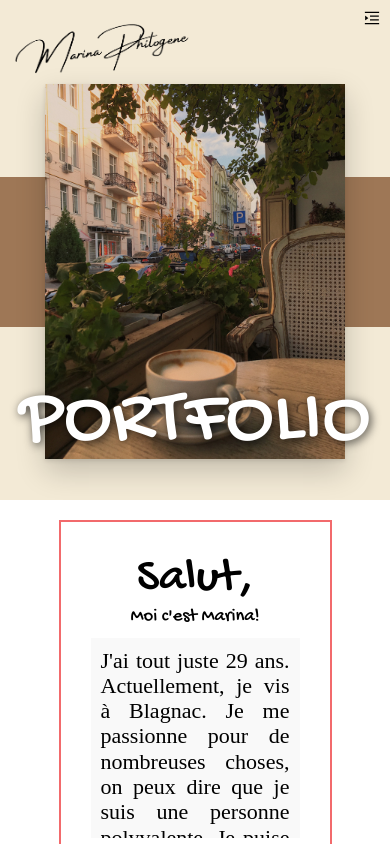
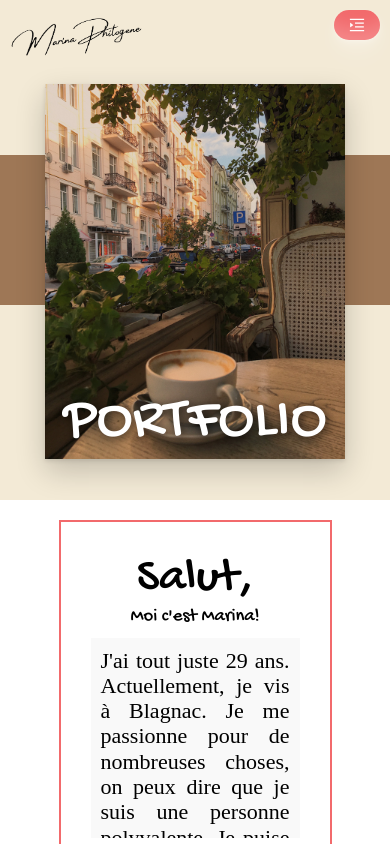
Before and after one commit to MP4code/Projet-Portfolio, a React (Create React App) app: page / in a window 390 px wide. Shown: the top 844 px of the page. Built offline with nearby package versions, Linux system fonts and the light colour scheme; a web font is replaced by a local one.

Commit message:
modification de la navbar mobile

```diff
--- a/src/App.js
+++ b/src/App.js
@@ -8,6 +8,7 @@
 import Projets from './component/Projets';
 import Footer from './Footer';
 import { ConfigProvider } from 'antd';
+
 
 function App() {
     return (
--- a/src/Navbar.js
+++ b/src/Navbar.js
@@ -40,7 +40,7 @@
                 onClose={() => setCollapsed(false)}
                 open={collapsed}
                 key="left"
-                style={{ backgroundColor: 'rgba(255, 255, 255, 0.6)', }}
+                style={{ backgroundColor: 'rgba(255, 255, 255, 0.6)' }}
             >
                 <nav className={`${scroll ? 'scroll' : ''}`}>
 
--- a/src/style/index.css
+++ b/src/style/index.css
@@ -38,7 +38,6 @@
 
 
 .monLogo {
-    margin: 0 5%;
     width: 300px;
 }
 
@@ -65,16 +64,16 @@
 
 .homeTitle {
     color: var(--secondary-color);
-    font-size: 100px;
+    font-size: 80px;
     position: absolute;
-    top: 23%;
-    left: 30%;
+    top: 24%;
+    left: 32%;
 }
 
 .homeTitleDeco {
     position: absolute;
-    top: 31%;
-    right: 23%;
+    top: 35%;
+    right: 22%;
     font-family: "Gochi Hand", cursive;
     font-weight: 400;
     font-style: normal;
@@ -464,8 +463,7 @@
     }
 
     .monLogo {
-        margin: 15% 15%;
-        width: 200px;
+        width: 150px;
     }
 
     .homeImage {
@@ -474,12 +472,7 @@
         left: auto;
         box-shadow: rgba(0, 0, 0, 0.2) 0px 12px 28px 0px, rgba(0, 0, 0, 0.1) 0px 2px 4px 0px, rgba(255, 255, 255, 0.05) 0px 0px 0px 1px inset;
     }
-     .homeTitle {
-        font-size: 48px;
-        top: 20%;
-        left: 50%;
 
-    }
 
 
     .backgroundDecor {
@@ -542,11 +535,6 @@
 
 /* Medium devices (landscape tablets, 768px and up) */
 @media only screen and (max-width: 768px) {
-
-
-    .monLogo {
-        margin: 0;
-    }
 
 
     .homeImage{
@@ -613,7 +601,7 @@
     }
 
     .homeTitle{
-        font-size: 80px;
+        font-size: 60px;
         color: white;
         text-shadow: 2px 2px 10px rgba(0, 0, 0, 0.7);
         position: absolute;
--- a/src/style/navbar.css
+++ b/src/style/navbar.css
@@ -54,6 +54,41 @@
     box-sizing: border-box;
 }
 
+.anticon[tabindex]{
+  background-color: #f26a6c;
+  border-radius: 100px;
+box-shadow: rgba(255, 255, 255, 0.2) 0 -25px 18px -14px inset,
+            rgba(255, 255, 255, 0.15) 0 1px 2px,
+            rgba(255, 255, 255, 0.15) 0 2px 4px,
+            rgba(255, 255, 255, 0.15) 0 4px 8px,
+            rgba(255, 255, 255, 0.15) 0 8px 16px,
+            rgba(255, 255, 255, 0.15) 0 16px 32px;
+
+  color: white;
+  cursor: pointer;
+  display: inline-block;
+  font-family: CerebriSans-Regular,-apple-system,system-ui,Roboto,sans-serif;
+  padding: 7px 15px;
+  text-align: center;
+  text-decoration: none;
+  transition: all 250ms;
+  border: 0;
+  user-select: none;
+  -webkit-user-select: none;
+  touch-action: manipulation;
+}
+
+.anticon[tabindex]:hover {
+  box-shadow: rgba(44,187,99,.35) 0 -25px 18px -14px inset,rgba(44,187,99,.25) 0 1px 2px,rgba(44,187,99,.25) 0 2px 4px,rgba(44,187,99,.25) 0 4px 8px,rgba(44,187,99,.25) 0 8px 16px,rgba(44,187,99,.25) 0 16px 32px;
+  transform: scale(1.05) rotate(-1deg);
+}
+
+.anticon[tabindex]:hover {
+  box-shadow: rgba(80, 63, 205, 0.5) 0 1px 30px;
+  transition-duration: .1s;
+}
+
+
 
 @media only screen and (max-width: 768px) {
   .navbar{
```
